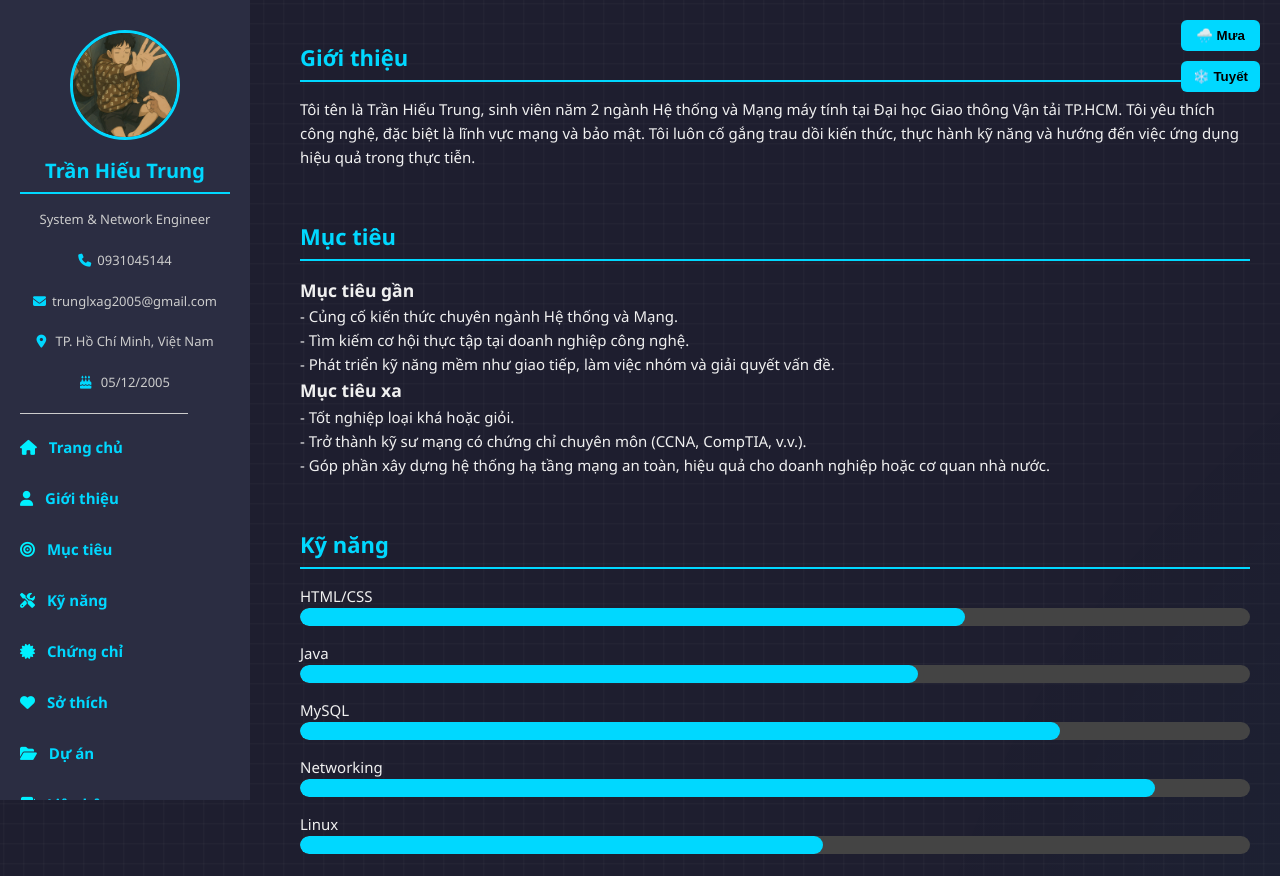
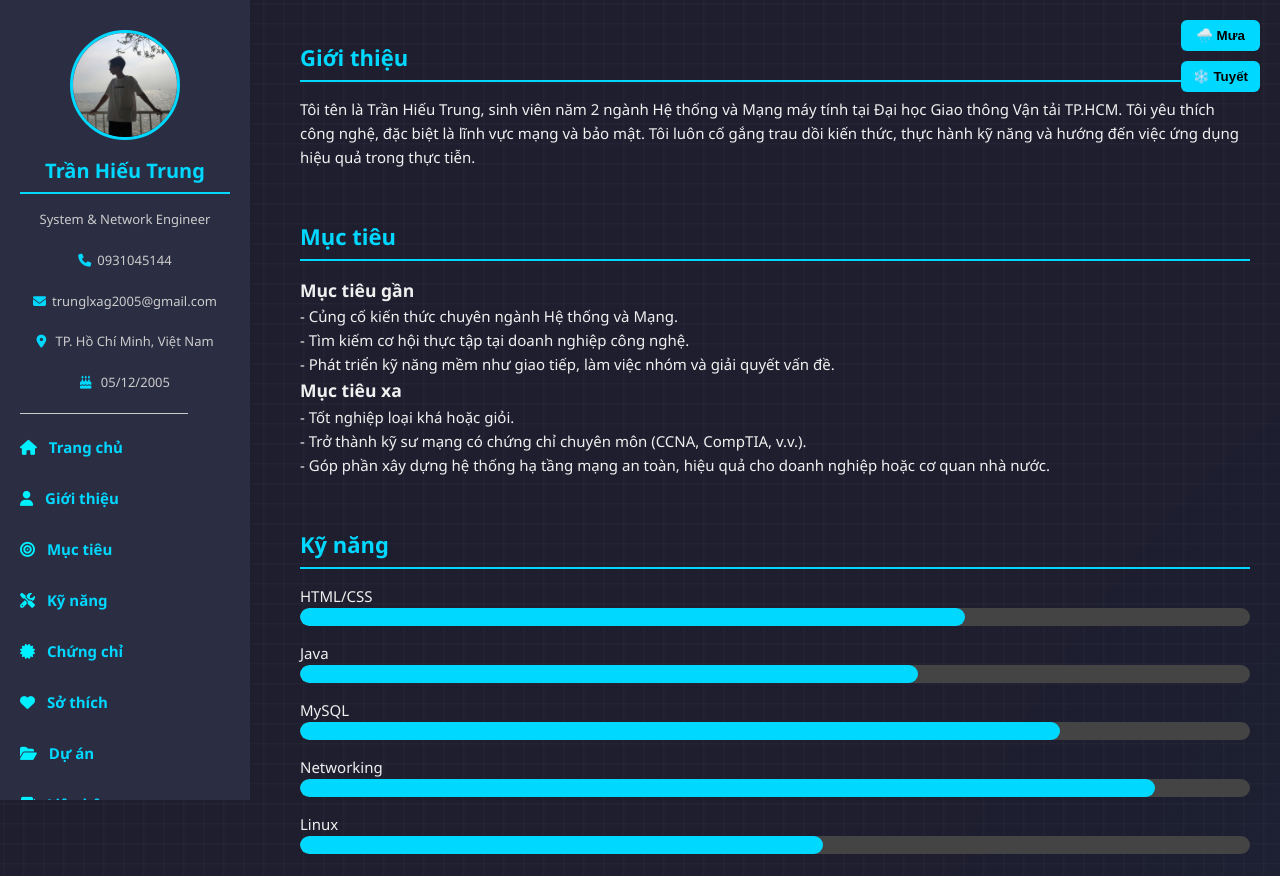
Before and after one commit to Le-Duc-Huy/LapTrinhWeb, a plain HTML site: page cv4.html in a window 1280 px wide. Shown: the top 876 px of the page. Drawn offline with Linux system fonts and the light colour scheme; files whose address does not match are found by name.

Commit message:
Update cv4.html

```diff
--- a/cv4.html
+++ b/cv4.html
@@ -15,7 +15,7 @@
       <!-- Sidebar -->
       <nav class="sidebar">
         <div class="image-container">
-          <img src="img/Avatar1.jpg" alt="Ảnh cá nhân" />
+          <img src="img/Avatar.jpg" alt="Ảnh cá nhân" />
         </div>
         <h2>Trần Hiếu Trung</h2>
         <p>System & Network Engineer</p>
```
